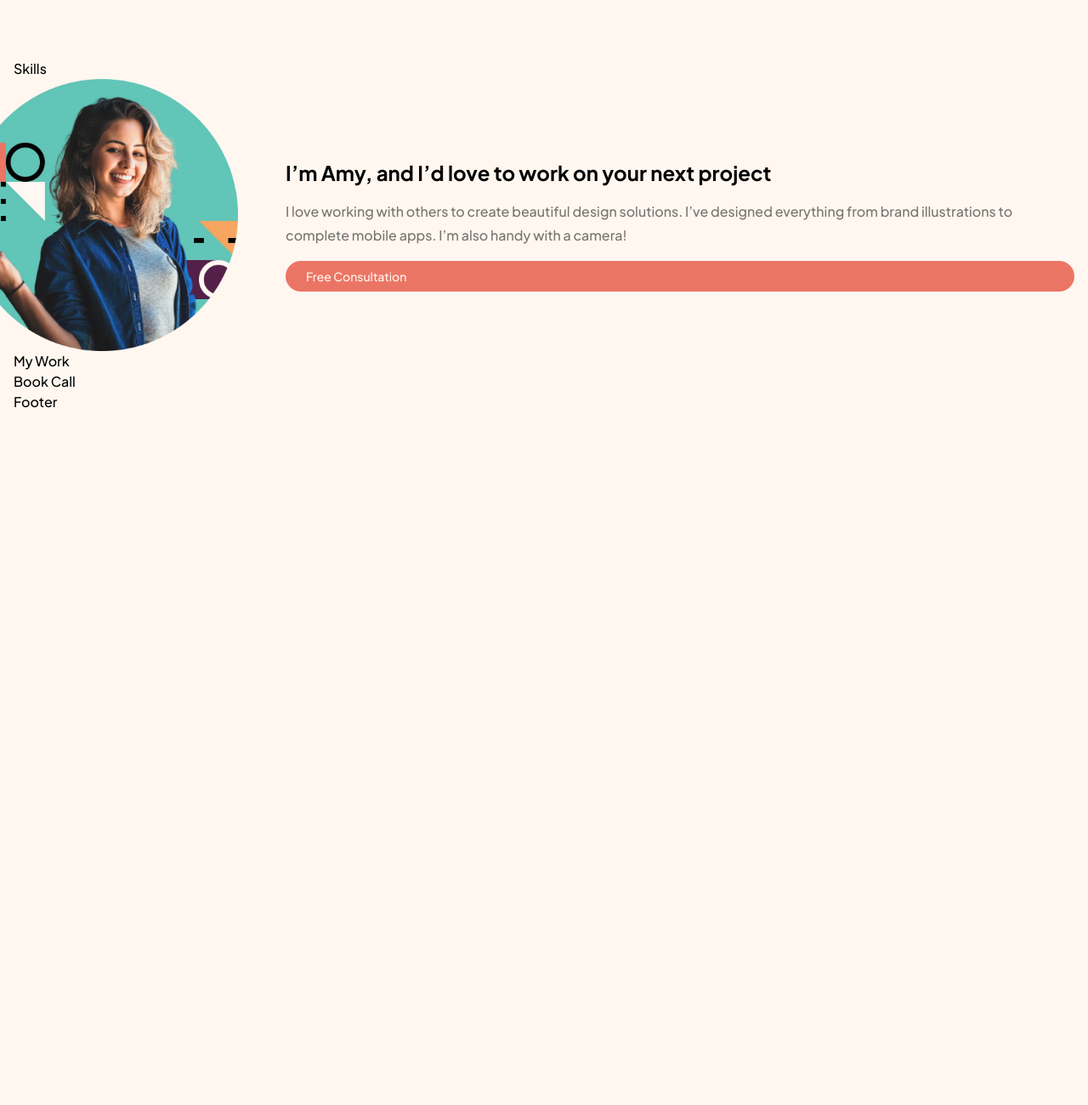
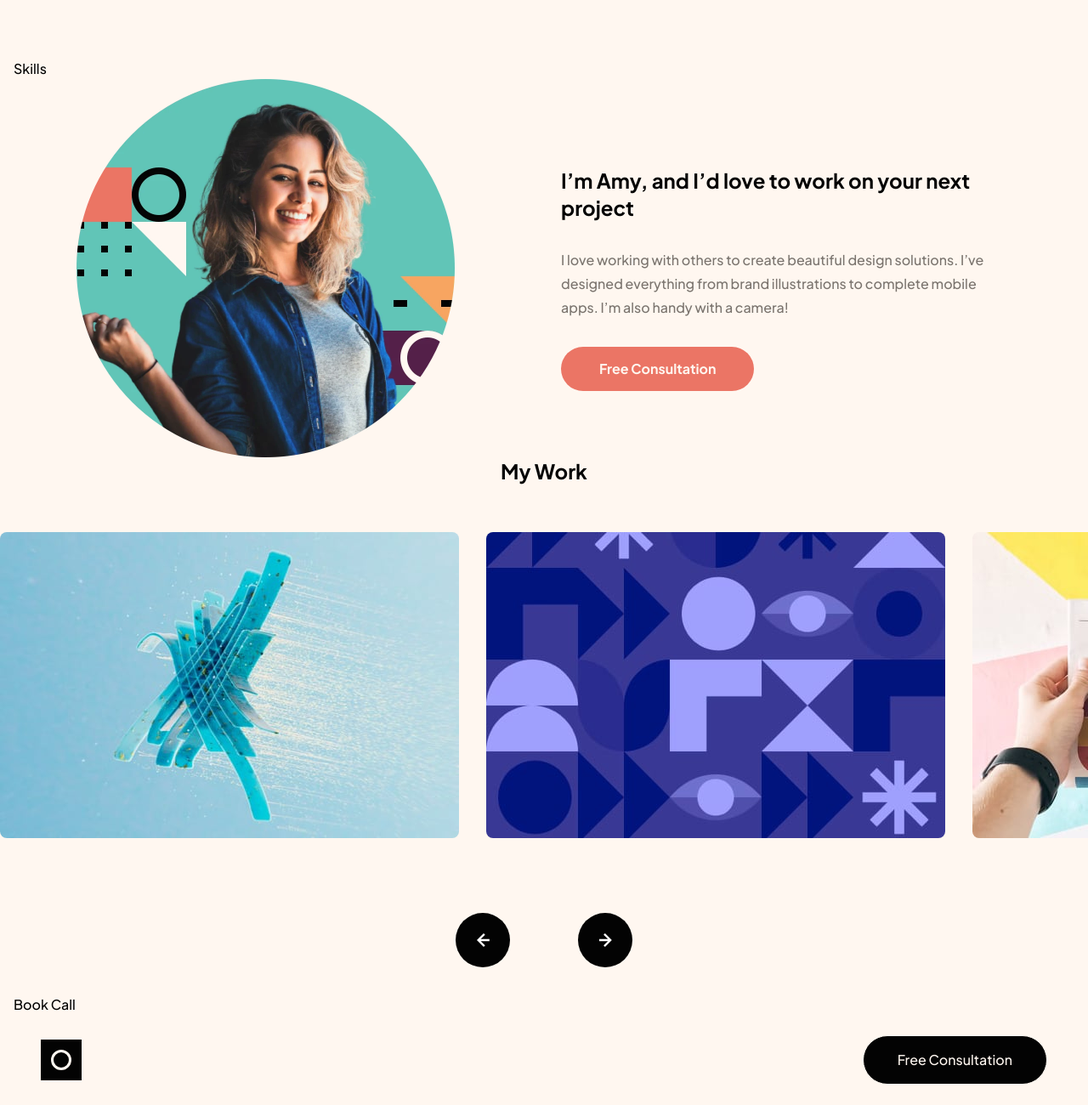
Before and after one commit to ekaspersen/industry-knowledge-ca, a website built with Vite: page index.html in a window 1280 px wide. Shown: the part 337-1637 px from the top of the page at 85% size. Before the commit the page ends 822 px from the top, so only its background shows below. Built offline with nearby package versions, Linux system fonts and the light colour scheme.

Commit message:
completes the about section

```diff
--- a/index.css
+++ b/index.css
@@ -7,7 +7,7 @@
 @layer components {
   .inner {
     /*Put me on every section except for .my-work*/
-    @apply mx-auto max-w[1100px];
+    @apply mx-auto max-w-[1100px];
   }
   .btn {
     @apply rounded-full font-bold w-fit flex justify-center items-center py-2 px-7 font-bold text-sm font-plusjakartasans text-white cursor-pointer duration-200 md:text-base md:py-3.5 md:px-[45px];
--- a/index.html
+++ b/index.html
@@ -47,34 +47,72 @@
       <div class="container mx-auto px-4 max-w-7xl">Skills</div>
     </section>
     <section id="about-me">
-      <div class="container mx-auto px-4 max-w-7xl">
-        <div class="md:flex max-w-{75rem} m-auto">
-          <img class="w-80 md:-translate-x-14 m-auto" src="/assets/image-amy.webp" alt="amy image" />
-
+      <div class="container inner">
+        <div class="flex flex-col gap-[69px] md:gap-0 md:flex-row lg:gap-[125px] max-w-{75rem} m-auto">
+          <img
+            class="w-[300px] md:-translate-x-14 md:w-[364px] lg:translate-x-0 lg:w-[445px] m-auto"
+            src="/assets/image-amy.webp"
+            alt="amy image"
+          />
           <div
-            class="flex flex-col align-center justify-center text-base pt-6 md:leading-7 text-center md:text-left space-y-4"
+            class="flex flex-col align-center justify-center text-base pt-6 md:leading-7 text-center md:text-left gap-6 lg:gap-8"
           >
             <h2 class="font-bold text-2xl">I’m Amy, and I’d love to work on your next project</h2>
             <p class="text-gray">
               I love working with others to create beautiful design solutions. I’ve designed everything from brand
               illustrations to complete mobile apps. I’m also handy with a camera!
             </p>
-            <a href="#" class="bg-orange text-white rounded-3xl inline-flex items-center px-6 py-2 text-sm"
-              >Free Consultation
-            </a>
+            <div class="flex justify-center md:justify-start">
+              <a href="#" class="btn bg-orange hover:bg-yellow">Free Consultation </a>
+            </div>
           </div>
         </div>
       </div>
     </section>
 
     <section id="my-work">
-      <div class="container mx-auto px-4 max-w-7xl">My Work</div>
+      <h2 class="text-2xl text-center font-bold">My Work</h2>
+      <div
+        id="my-work-img-gallery"
+        class="flex flex-row gap-4 my-14 h-[180px] mx-auto cursor-grab overflow-auto scroll-smooth sm:max-w-[1440px] sm:h-auto sm:gap-8 lg:overflow-hidden"
+      >
+        <img class="rounded-lg" src="assets/image-slide-1.jpg" alt="#" />
+        <img class="rounded-lg" src="assets/image-slide-2.jpg" alt="#" />
+        <img class="rounded-lg" src="assets/image-slide-3.jpg" alt="#" />
+        <img class="rounded-lg" src="assets/image-slide-4.jpg" alt="#" />
+        <img class="rounded-lg" src="assets/image-slide-5.jpg" alt="#" />
+      </div>
+      <div class="flex gap-4 items-center justify-center">
+        <div id="img-slide" class="flex flex-row gap-4">
+          <button id="arrow-left" class="round-btn">
+            <img class="pointer-events-none" src="assets/icon-arrow-left.svg" alt="Arrow Left" />
+          </button>
+          <button id="arrow-right" class="round-btn">
+            <img class="pointer-events-none" src="assets/icon-arrow-right.svg" alt="Arrow Right" />
+          </button>
+        </div>
+      </div>
     </section>
     <section id="book-call">
       <div class="container mx-auto px-4 max-w-7xl">Book Call</div>
     </section>
     <footer>
-      <div class="container mx-auto px-4 max-w-7xl">Footer</div>
+      <div class="container mx-auto px-4 max-w-7xl">
+        <div class="lg:px-8">
+          <div class="flex w-full items-center justify-between py-6">
+            <div class="flex items-center">
+              <img class="w-12 h-12" src="./assets/logo.svg" alt="company logo" />
+            </div>
+            <div class="ml-8">
+              <a
+                href="#"
+                class="inline-block rounded-full border border-transparent bg-black py-4 px-10 text-base font-medium text-white hover:bg-blue"
+                >Free Consultation</a
+              >
+            </div>
+          </div>
+        </div>
+      </div>
     </footer>
   </body>
 </html>
```
